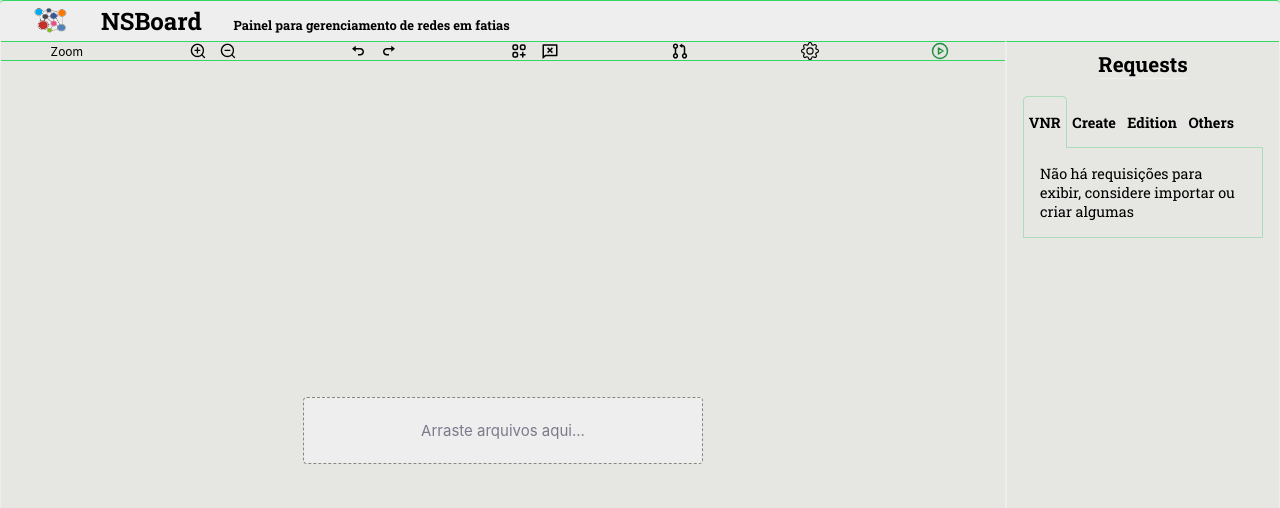
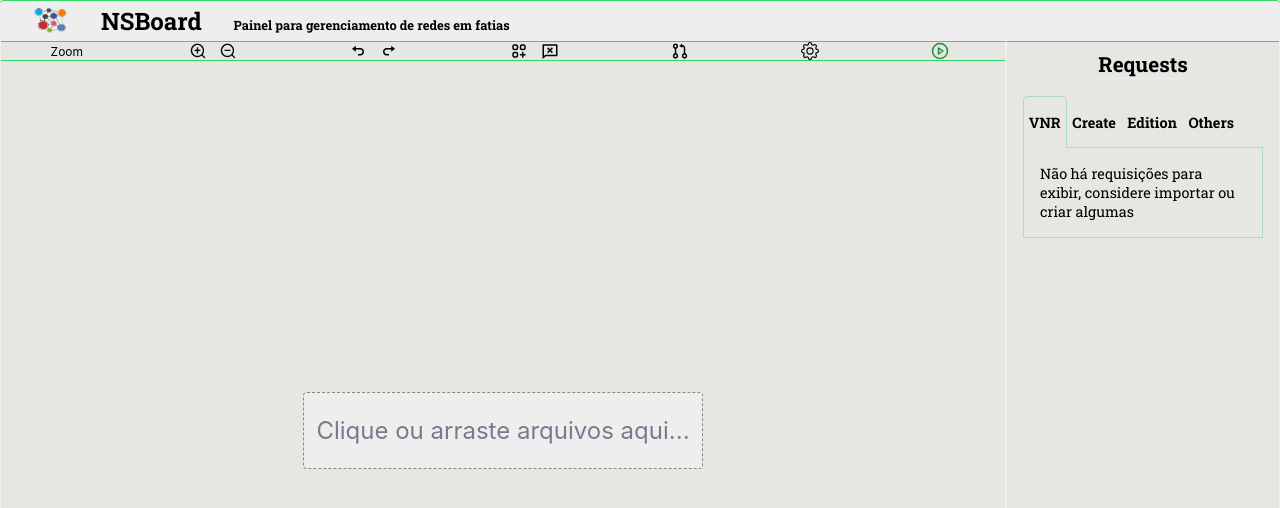
Before and after one commit to wellington-tinho/SBoard, a React (Vite) app: page / in a window 1280 px wide. Shown: the top 508 px of the page. Built offline with nearby package versions, Linux system fonts and the light colour scheme.

Commit message:
accessibility

```diff
--- a/index.html
+++ b/index.html
@@ -6,6 +6,7 @@
     <link rel="shortcut icon" href="/src/assets/favicon.png" type="image/x-png">
     <link rel="preconnect" href="https://fonts.googleapis.com">
     <link rel="preconnect" href="https://fonts.gstatic.com" crossorigin>
+    <meta name="description" content="Painel de gerenciamento de virtual de redes virtuais seguindo o modelo 5G/NaaS">
     <link rel="preload" href="https://fonts.googleapis.com/css2?family=Roboto+Slab:wght@400;700&display=swap" as="style" onload="this.onload=null;this.rel='stylesheet'">
     <noscript> <link href="https://fonts.googleapis.com/css2?family=Roboto+Slab:wght@400;700&display=swap" rel="stylesheet" ></noscript>
 
--- a/src/components/Upload/index.tsx
+++ b/src/components/Upload/index.tsx
@@ -59,7 +59,7 @@ export function Upload() {
     if (!isDragActive) {
       // console.log('isDragActive',isDragActive);
 
-      return <UploadMessage>Arraste arquivos aqui...</UploadMessage>;
+      return <UploadMessage> Clique ou arraste arquivos aqui...</UploadMessage>;
     }
 
     if (isDragReject) {
--- a/src/components/Upload/style.ts
+++ b/src/components/Upload/style.ts
@@ -47,4 +47,5 @@ export const UploadMessage = styled.p<ITypeMessageColor>`
    justify-content: center;
    align-items: center;
    padding: 15px 0;
+   font-size: 1.5rem;
  `;
```
